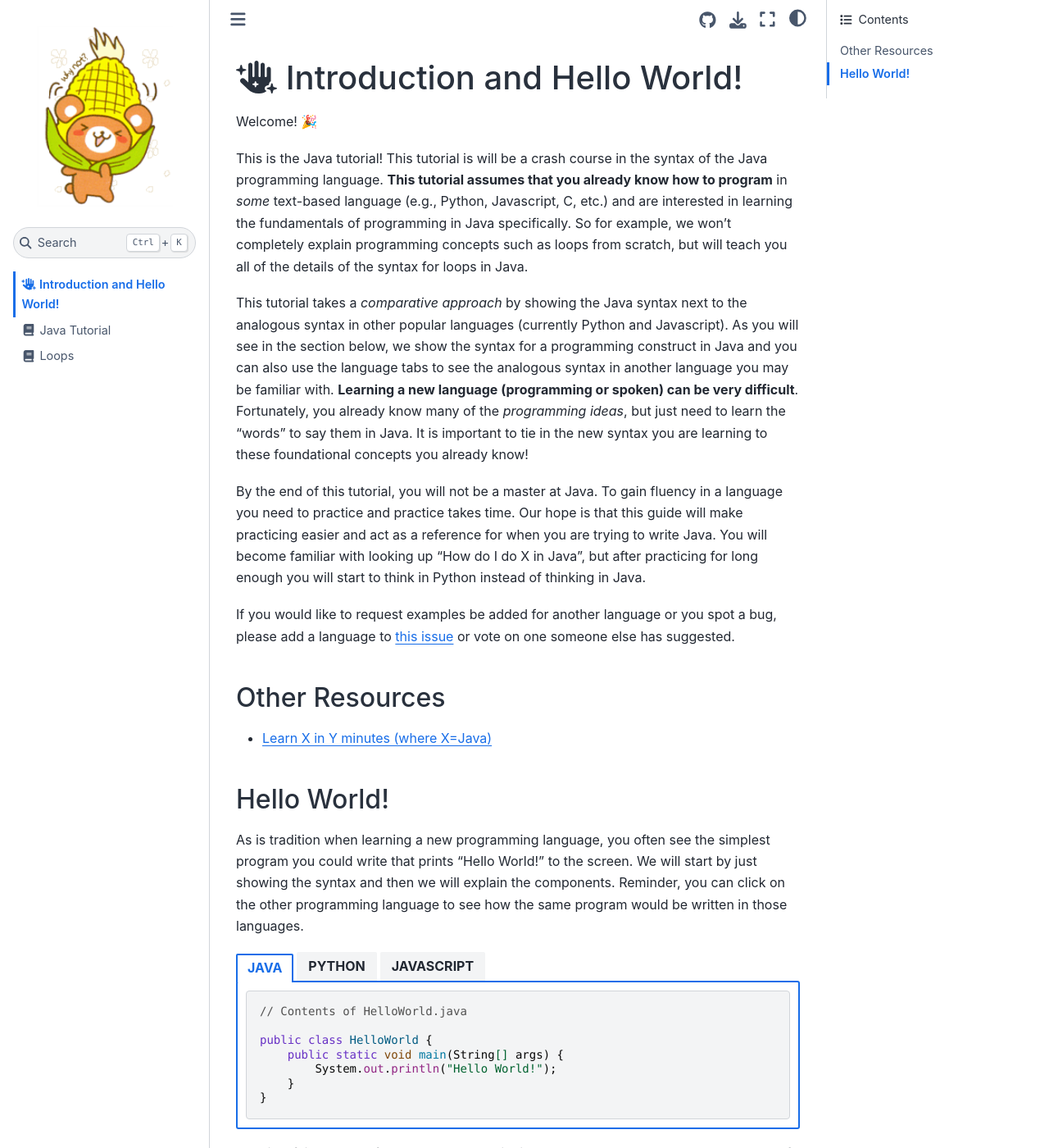
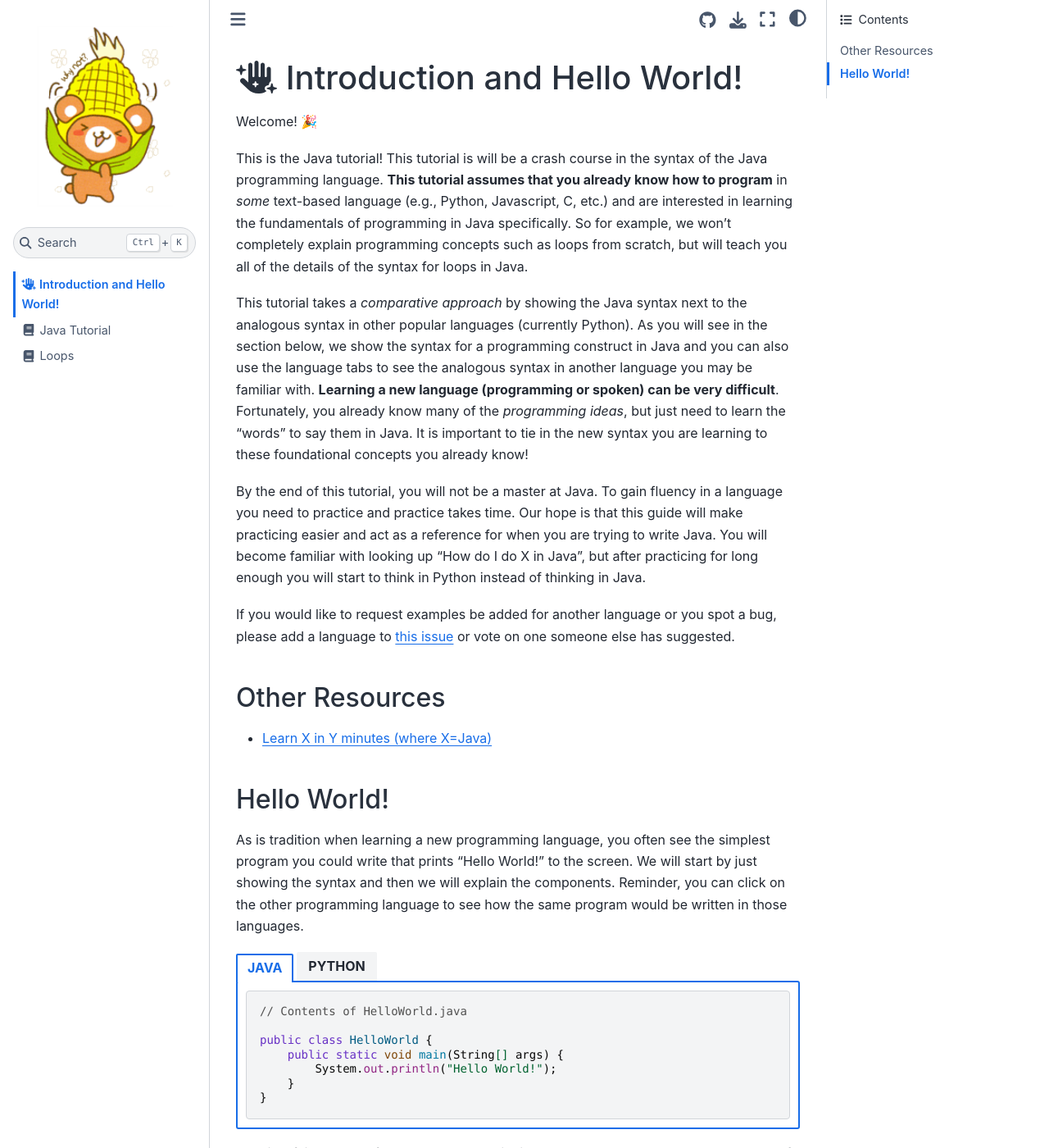
Before and after one commit to cse12x/java-tutorial, a Jupyter Book: the page built from book_source/source/index.md, in a window 1280 px wide and 1400 px high. Shown: the whole window at 82% size. Built offline with Jupyter Book 1.0.4 settings and Sphinx 7.4.7 and the Sphinx Book theme 1.1.4, drawn with Linux system fonts in a browser that asks for light colours.

Commit message:
Remove Javascript

`````diff
--- a/book_source/source/index.md
+++ b/book_source/source/index.md
@@ -4,7 +4,7 @@ Welcome! 🎉
 
 This is the Java tutorial! This tutorial is will be a crash course in the syntax of the Java programming language. **This tutorial assumes that you already know how to program** in *some* text-based language (e.g., Python, Javascript, C, etc.) and are interested in learning the fundamentals of programming in Java specifically. So for example, we won't completely explain programming concepts such as loops from scratch, but will teach you all of the details of the syntax for loops in Java.
 
-This tutorial takes a *comparative approach* by showing the Java syntax next to the analogous syntax in other popular languages (currently Python and Javascript). As you will see in the section below, we show the syntax for a programming construct in Java and you can also use the language tabs to see the analogous syntax in another language you may be familiar with. **Learning a new language (programming or spoken) can be very difficult**. Fortunately, you already know many of the *programming ideas*, but just need to learn the "words" to say them in Java. It is important to tie in the new syntax you are learning to these foundational concepts you already know!
+This tutorial takes a *comparative approach* by showing the Java syntax next to the analogous syntax in other popular languages (currently Python). As you will see in the section below, we show the syntax for a programming construct in Java and you can also use the language tabs to see the analogous syntax in another language you may be familiar with. **Learning a new language (programming or spoken) can be very difficult**. Fortunately, you already know many of the *programming ideas*, but just need to learn the "words" to say them in Java. It is important to tie in the new syntax you are learning to these foundational concepts you already know!
 
 By the end of this tutorial, you will not be a master at Java. To gain fluency in a language you need to practice and practice takes time. Our hope is that this guide will make practicing easier and act as a reference for when you are trying to write Java. You will become familiar with looking up "How do I do X in Java", but after practicing for long enough you will start to think in Python instead of thinking in Java.
 
@@ -42,11 +42,6 @@ def main():
 
 if __name__ == "__main__":
     main()
-```
-
-```{code-block} javascript
-// Contents of hello_world.js
-console.log("Hello World!");
 ```
 ````
 
`````
